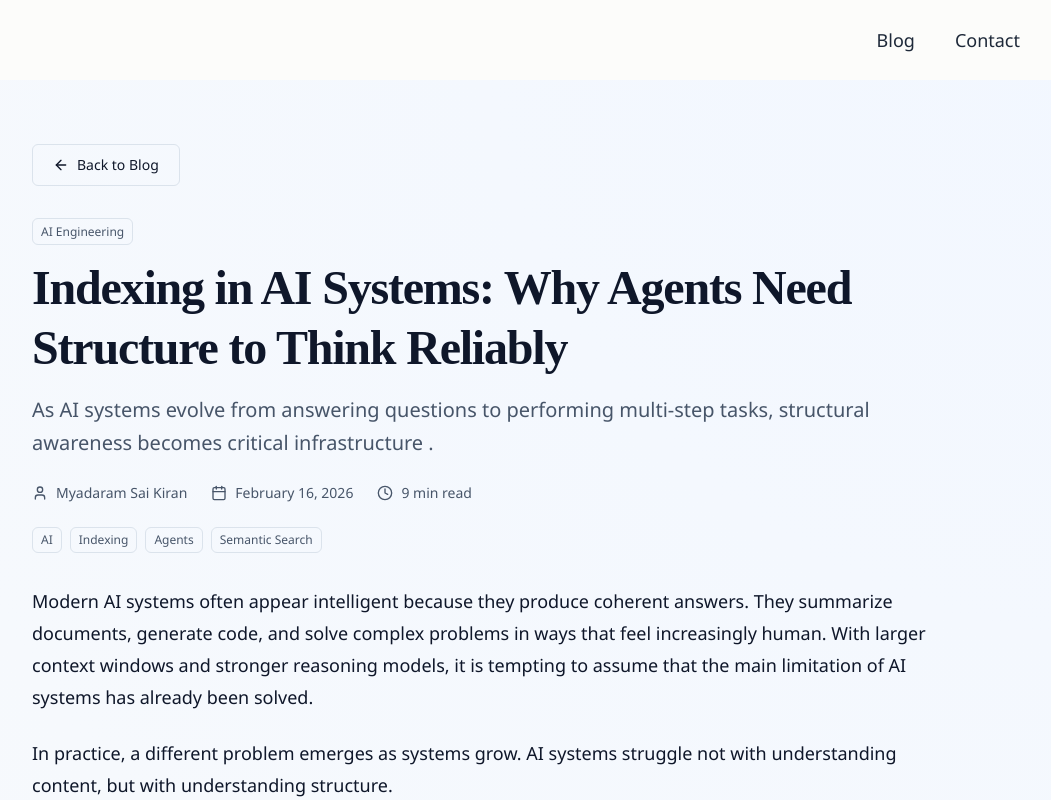
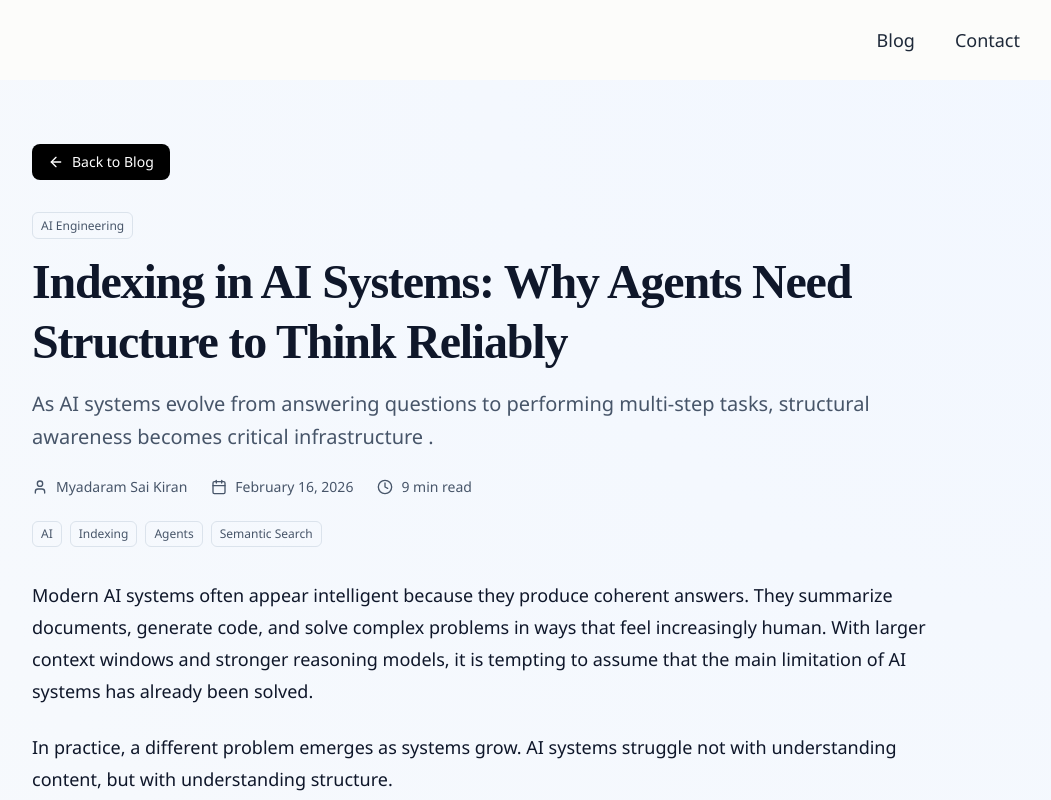
Before and after one commit to kiran7893/kiran7893.github.io, a Next.js app: page /blog/indexing-in-ai-systems in a window 1280 px wide. Shown: the top 800 px of the page, without its empty margins (160-1211 px from the left). Built offline with nearby package versions, Linux system fonts and the light colour scheme.

Commit message:
update button bg

```diff
--- a/src/features/blog/BlogPost.tsx
+++ b/src/features/blog/BlogPost.tsx
@@ -1,7 +1,6 @@
 import { ArrowLeft, Calendar, Clock, User } from 'lucide-react';
 import Link from 'next/link';
 import { Section } from '@/components/ui/Section';
-import { Button } from '@/components/ui/Button';
 import { FadeIn } from '@/components/animations/FadeIn';
 import { BlogPost as BlogPostType } from '@/types/BlogData';
 import MDXContent from '@/components/MDXContent';
@@ -18,11 +17,12 @@ export const BlogPost = ({ post }: BlogPostProps) => {
         {/* Back Button */}
         <FadeIn>
           <div className="mb-8">
-            <Link href="/blog">
-              <Button variant="outline">
-                <ArrowLeft className="w-4 h-4 mr-2" />
-                Back to Blog
-              </Button>
+            <Link
+              href="/blog"
+              className="inline-flex items-center gap-2 px-4 py-2 bg-black text-white rounded-lg hover:bg-black/90 transition-all duration-200 group"
+            >
+              <ArrowLeft className="w-4 h-4 transition-transform duration-200 group-hover:-translate-x-1" />
+              <span className="text-sm font-medium">Back to Blog</span>
             </Link>
           </div>
         </FadeIn>
@@ -104,8 +104,8 @@ export const BlogPost = ({ post }: BlogPostProps) => {
         {/* Footer */}
         <FadeIn delay={0.3}>
           <div className="mt-16 pt-8 border-t border-border">
-            <div className="flex items-center justify-between">
-              <div className="flex items-center gap-4 text-muted">
+            <div className="flex flex-wrap items-center justify-between gap-4">
+              <div className="flex flex-wrap items-center gap-4 text-foreground">
                 <div className="flex items-center gap-2">
                   <User className="w-4 h-4" />
                   <span className="text-sm">Written by {post.author}</span>
@@ -122,11 +122,12 @@ export const BlogPost = ({ post }: BlogPostProps) => {
                   </span>
                 </div>
               </div>
-              <Link href="/blog">
-                <Button variant="outline">
-                  <ArrowLeft className="w-4 h-4 mr-2" />
-                  Back to Blog
-                </Button>
+              <Link
+                href="/blog"
+                className="inline-flex items-center gap-2 px-4 py-2 bg-black text-white rounded-lg hover:bg-black/90 transition-all duration-200 group"
+              >
+                <ArrowLeft className="w-4 h-4 transition-transform duration-200 group-hover:-translate-x-1" />
+                <span className="text-sm font-medium">Back to Blog</span>
               </Link>
             </div>
           </div>
--- a/src/features/blog/NotFound.tsx
+++ b/src/features/blog/NotFound.tsx
@@ -16,11 +16,12 @@ export const NotFound = () => {
             been moved.
           </p>
           <div className="flex flex-col sm:flex-row gap-4 justify-center">
-            <Link href="/blog">
-              <Button variant="outline">
-                <ArrowLeft className="w-4 h-4 mr-2" />
-                Back to Blog
-              </Button>
+            <Link
+              href="/blog"
+              className="inline-flex items-center gap-2 px-4 py-2 bg-black text-white rounded-lg hover:bg-black/90 transition-all duration-200 group"
+            >
+              <ArrowLeft className="w-4 h-4 transition-transform duration-200 group-hover:-translate-x-1" />
+              <span className="text-sm font-medium">Back to Blog</span>
             </Link>
             <Link href="/">
               <Button variant="primary">Go Home</Button>
```
